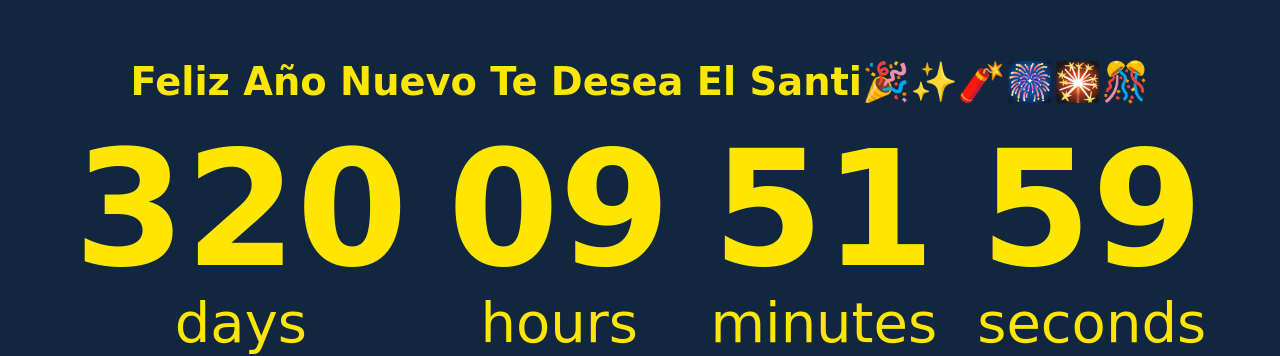
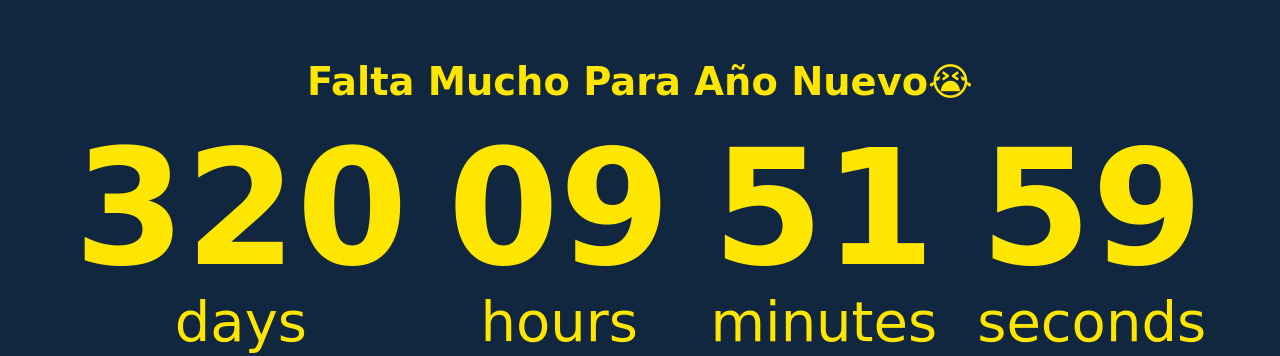
Before and after one commit to Patoxdpro432/Patoxdpro432.github.io, a plain HTML site: page index.html in a window 1280 px wide. Shown: the part 175-531 px from the top of the page. Drawn offline with Linux system fonts and the light colour scheme; a web font is replaced by a local one.

Commit message:
Update index.html

```diff
--- a/index.html
+++ b/index.html
@@ -14,7 +14,7 @@
     />
   </head>
   <body>
-    <h1>Feliz Año Nuevo Te Desea El Santi🎉✨🧨🎆🎇🎊</h1>
+    <h1>Falta Mucho Para Año Nuevo😭</h1>
     <div class="countdown">
       <div class="time">
         <h2 class="days">00</h2>
```
